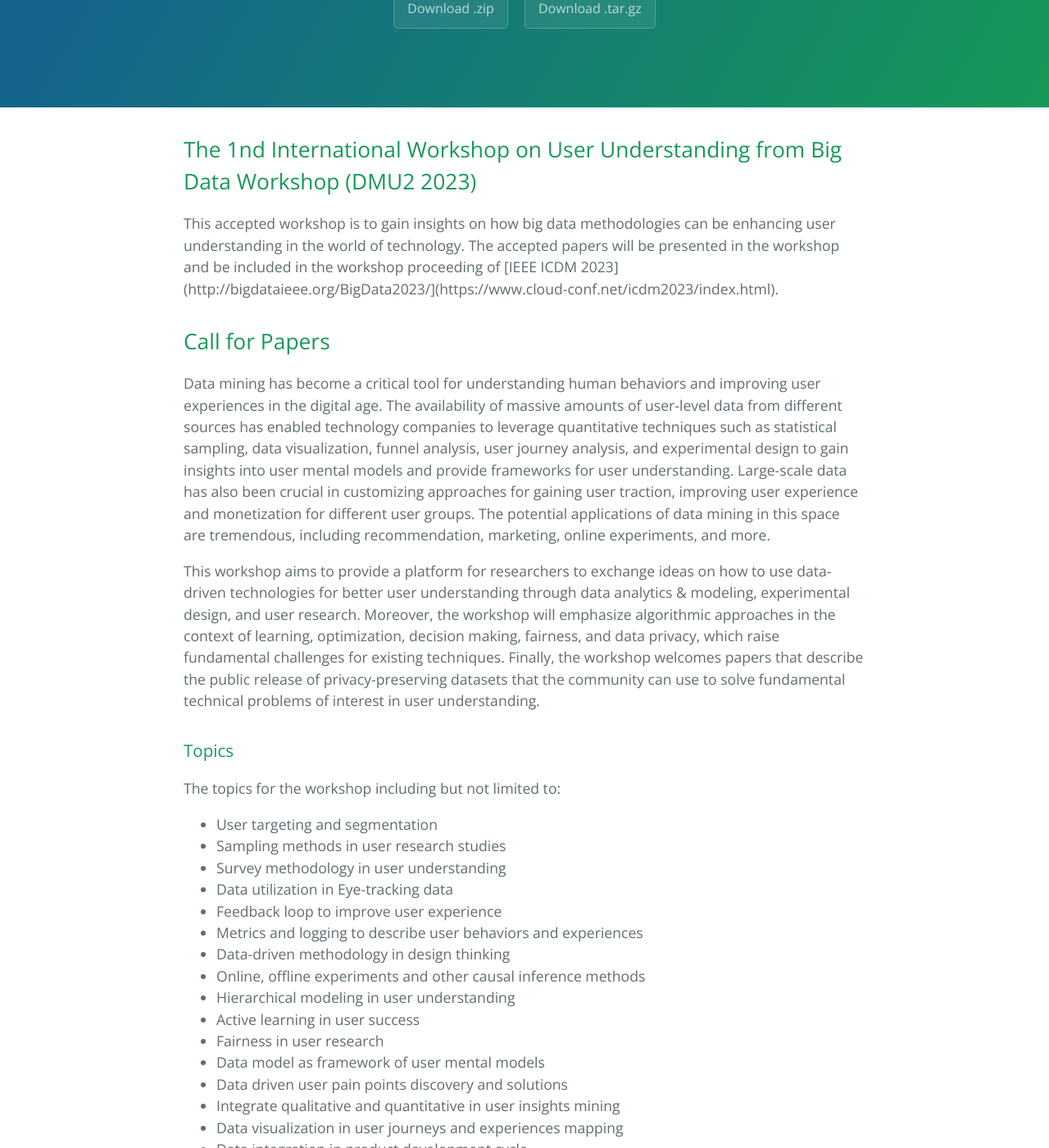
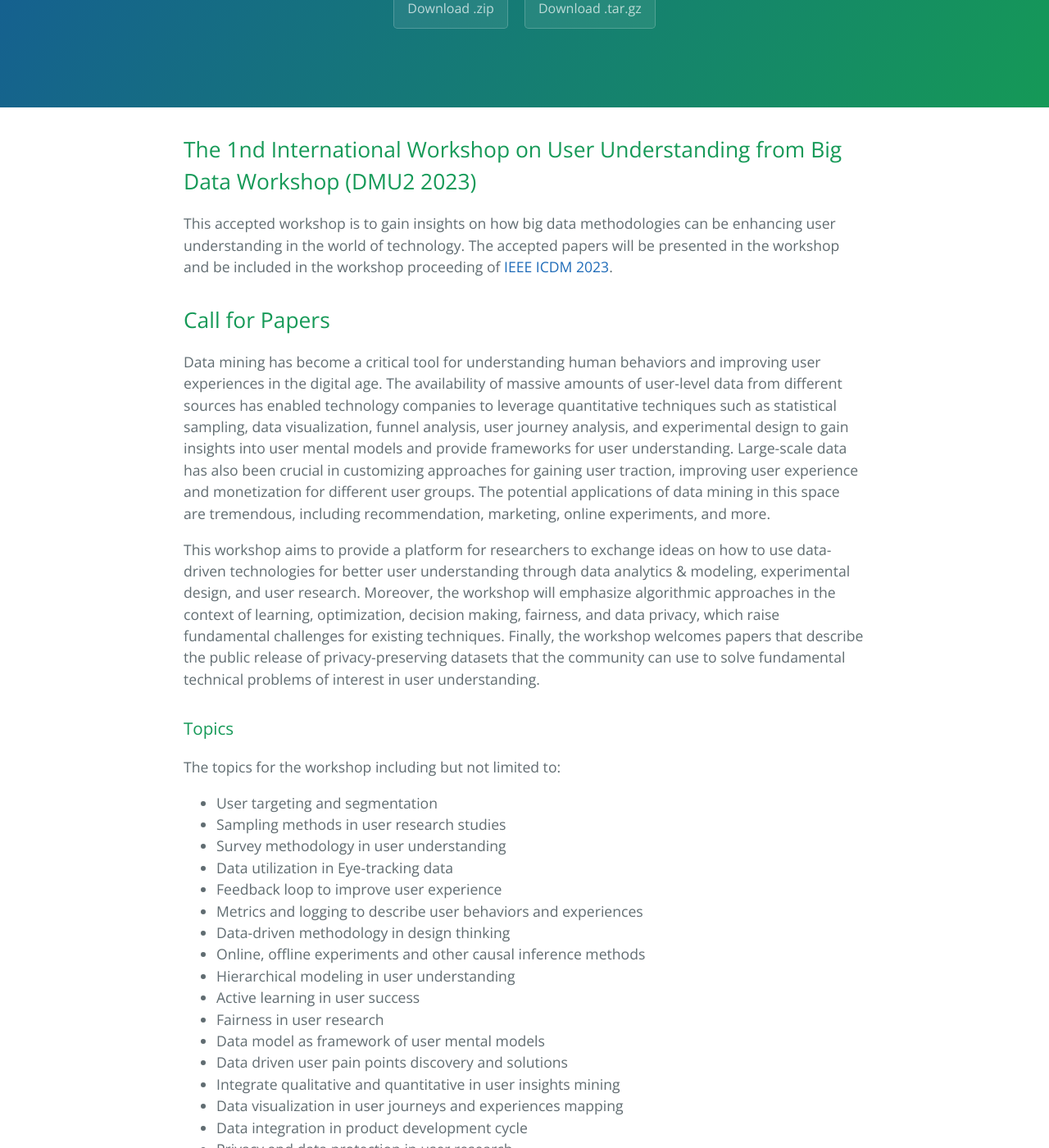
Before and after one commit to dmu2/dmu2.github.io, a Jekyll site: the page built from index.md, in a window 1280 px wide and 1400 px high, scrolled down 408 px. Shown: the whole window at 82% size. Built offline with Jekyll 4.4.1, drawn with Linux system fonts in a browser that asks for light colours; our own code applies the rules of GitHub Pages for plain Markdown files; some of the changed lines change nothing that is shown; some of the changed text lies outside the part shown.

Commit message:
Update index.md

```diff
--- a/index.md
+++ b/index.md
@@ -1,5 +1,5 @@
 ## The 1nd International Workshop on User Understanding from Big Data Workshop (DMU2 2023)
-This accepted workshop is to gain insights on how big data methodologies can be enhancing user understanding in the world of technology. The accepted papers will be presented in the workshop and be included in the workshop proceeding of [IEEE ICDM 2023](http://bigdataieee.org/BigData2023/](https://www.cloud-conf.net/icdm2023/index.html).
+This accepted workshop is to gain insights on how big data methodologies can be enhancing user understanding in the world of technology. The accepted papers will be presented in the workshop and be included in the workshop proceeding of [IEEE ICDM 2023](https://www.cloud-conf.net/icdm2023/index.html).
 
 ## Call for Papers
 Data mining has become a critical tool for understanding human behaviors and improving user experiences in the digital age. The availability of massive amounts of user-level data from different sources has enabled technology companies to leverage quantitative techniques such as statistical sampling, data visualization, funnel analysis, user journey analysis, and experimental design to gain insights into user mental models and provide frameworks for user understanding. Large-scale data has also been crucial in customizing approaches for gaining user traction, improving user experience and monetization for different user groups. The potential applications of data mining in this space are tremendous, including recommendation, marketing, online experiments, and more.
@@ -32,11 +32,7 @@ The topics for the workshop including but not limited to:
 ## Paper Submission
 Please submit a full-length paper (up to **10 page IEEE 2-column format**) through the online submission system.
 
-[Paper Submission Page](https://wi-lab.com/cyberchair/2023/bigdata23/index.php)
-
-Papers should be formatted to IEEE Computer Society Proceedings Manuscript Formatting Guidelines (see link to "formatting instructions" below).
-
-[Formatting Instructions](https://www.ieee.org/conferences/publishing/templates.html)
+Please refer to the ICDM regular submission requirment for more information at https://www.cloud-conf.net/icdm2023/call-for-papers.html
 
 ## Important dates
 -	<span style="color:red"> Sep 10, 2023 </span>: Due date for full workshop papers submission
```
